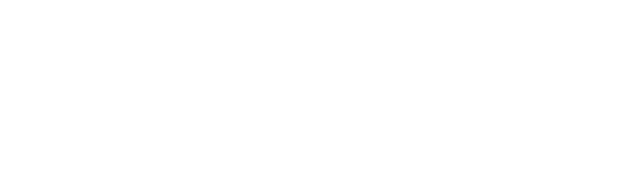
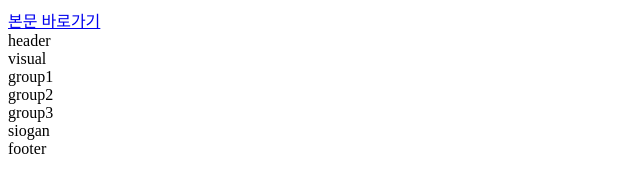
Before and after one commit to yhun940731/FDS18, a plain HTML site: page index.html in a window 1280 px wide. Shown: the whole page, without its empty margins (0-640 px from the left). Drawn offline with Linux system fonts and the light colour scheme.

Commit message:
웹 카페 기본 구조 마크업

```diff
--- a/index.html
+++ b/index.html
@@ -1 +1,22 @@
 <!DOCTYPE html>
+<html lang="ko-KR">
+<head>
+    <meta charset="UTF-8">
+    <title>웹카페-고정형 레이아웃</title>
+    <link rel="stylesheet" href="./css/stylesheet.css">
+</head>
+<body>
+    <div class="skip-nav"><a href="#">본문 바로가기</a></div>
+    <header class="header">header</header>
+    <div class="visual">visual</div>
+    <main class="main">
+        <div class="group group1">group1</div>
+        <div class="group group2">group2</div>
+        <div class="group group3">group3</div>
+    </main>
+    <div class="slogan">siogan</div>
+    <footer class="footer">
+        <div class="footer-wrapper">footer</div>
+    </footer>
+</body>
+</html>
```
